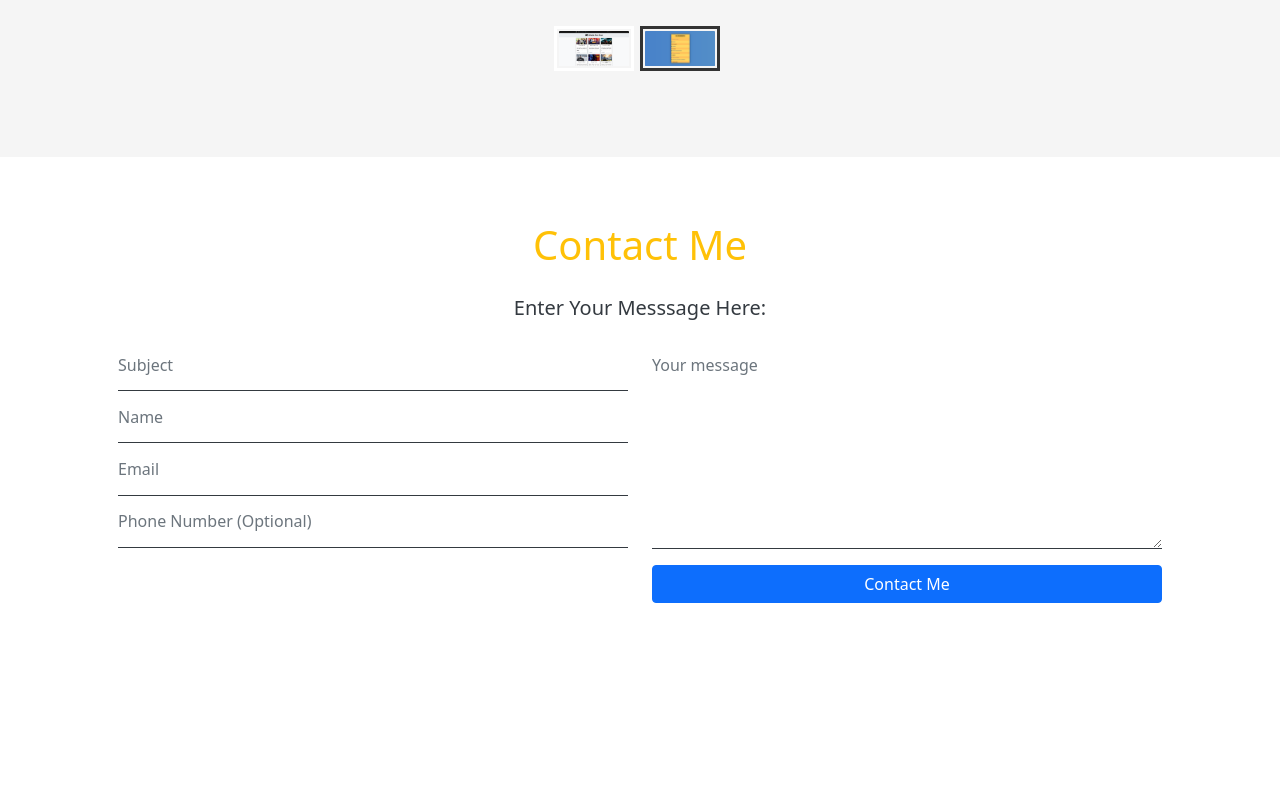
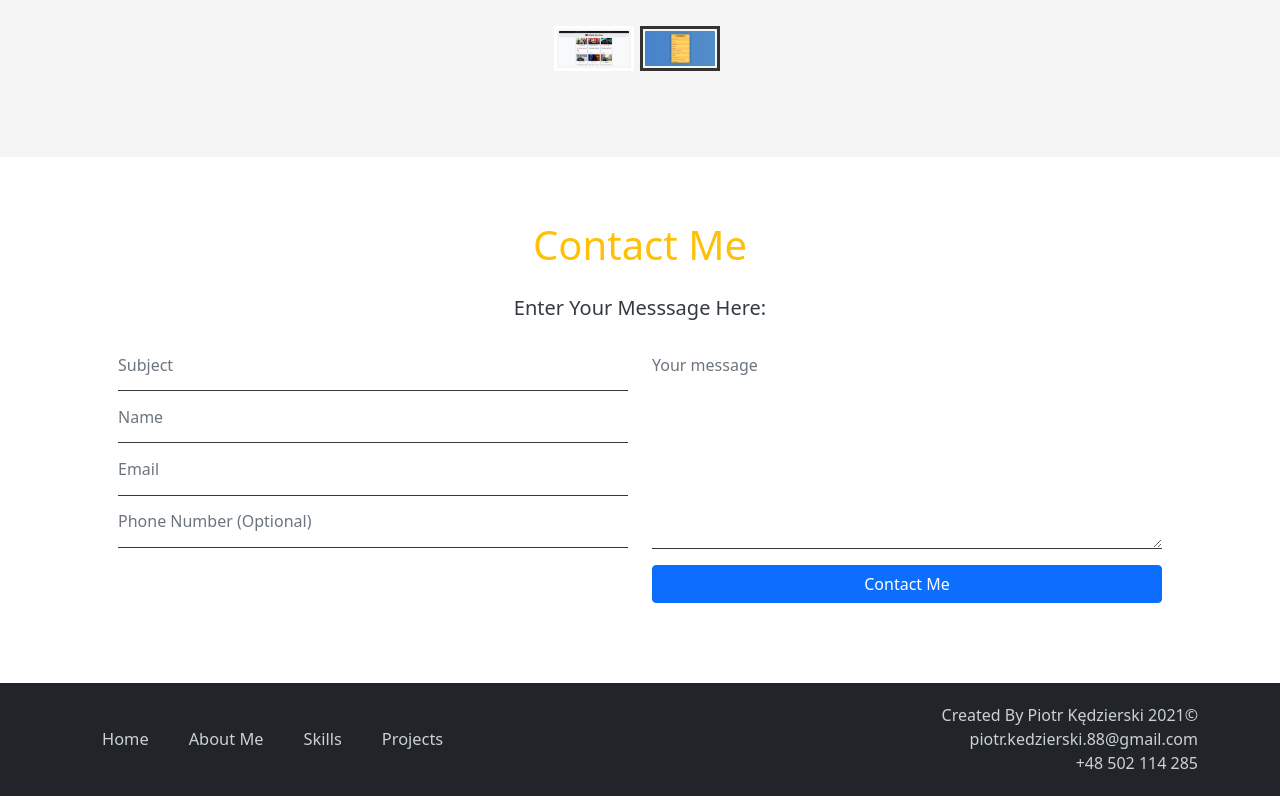
Before and after one commit to pkedzierski88/Portfolio, a React (Create React App) app: page / in a window 1280 px wide. Shown: the part 2909-3705 px from the top of the page. Before the commit the page ends 3592 px from the top, so only its background shows below. Built offline with nearby package versions, Linux system fonts and the light colour scheme.

Commit message:
Footer component finished

```diff
--- a/src/App.js
+++ b/src/App.js
@@ -6,6 +6,7 @@ import Layout from './Components/layout/Layout';
 import Contacts from './Components/Contacts';
 import Projects from './Components/Projects';
 import Skills from './Components/Skills';
+import Footer from './Components/Footer';
 
 const App = () => {
   return (
@@ -15,6 +16,7 @@ const App = () => {
       <Skills />
       <Projects />
       <Contacts />
+      <Footer />
     </Layout>
   );
 };
--- a/src/Components/Contacts.scss
+++ b/src/Components/Contacts.scss
@@ -1,11 +1,11 @@
 @import './helpers/colorVariables';
 
-@mixin focusStyle {
+@mixin focus-style {
   font-weight: 500;
   color: $darkYellow;
 }
 
-@mixin messageStyle($color) {
+@mixin message-style($color) {
   color: $color;
   font-size: 1.25rem;
   margin-bottom: 1rem;
@@ -30,11 +30,11 @@
       box-shadow: none;
 
       &:focus {
-        @include focusStyle;
+        @include focus-style;
         border-bottom: 1px solid $darkYellow;
 
         &::placeholder {
-          @include focusStyle;
+          @include focus-style;
         }
       }
     }
@@ -49,11 +49,11 @@
     }
 
     .success-message {
-      @include messageStyle($primaryGreen);
+      @include message-style($primaryGreen);
     }
 
     .default-message {
-      @include messageStyle($primaryDark);
+      @include message-style($primaryDark);
     }
 
     @media (max-width: 768px) {
--- /dev/null
+++ b/src/Components/Footer.js
@@ -0,0 +1,43 @@
+import React from 'react';
+import { Link } from 'react-scroll';
+import './Footer.scss';
+
+const Footer = () => {
+  return (
+    <div className="footer-wrapper bg-dark">
+      <div className="container">
+        <div className="row justify-content-between">
+          <div className="col-md-6 col-xs-12 text-md-start text-center my-4 first-column">
+            <Link to="landing-page" className="footer-link">
+              Home
+            </Link>
+            <Link to="about-me" offset={-65} className="footer-link">
+              About&nbsp;Me
+            </Link>
+            <Link to="my-skills" offset={-65} className="footer-link">
+              Skills
+            </Link>
+            <Link to="projects" offset={-65} className="footer-link">
+              Projects
+            </Link>
+          </div>
+          <div className="col-md-6 col-xs-12 text-md-end text-center">
+            <p>
+              Created By Piotr Kędzierski 2021<span>&copy;</span>
+            </p>
+            <p>
+              <a href="mailto:piotr.kedzierski.88@gmail.com">
+                piotr.kedzierski.88@gmail.com
+              </a>
+            </p>
+            <p>
+              <a href="tel:502114285">+48 502 114 285</a>
+            </p>
+          </div>
+        </div>
+      </div>
+    </div>
+  );
+};
+
+export default Footer;
--- /dev/null
+++ b/src/Components/Footer.scss
@@ -0,0 +1,40 @@
+@import './helpers/colorVariables';
+
+@mixin standard-look {
+  text-decoration: none;
+  color: $primaryGrey;
+  transition: all 0.2s ease-in-out;
+}
+
+.footer-wrapper {
+  padding: 1.25rem 0;
+  color: $primaryGrey;
+
+  .footer-link {
+    @include standard-look;
+    border-bottom: 2px solid transparent;
+    cursor: pointer;
+    margin: 1.25rem;
+    font-size: 1.025rem;
+    padding-bottom: 5px;
+
+    &:hover {
+      color: $lightGrey;
+      border-bottom: 2px solid $primaryYellow;
+    }
+  }
+
+  a {
+    @include standard-look;
+    border-bottom: 1px solid transparent;
+
+    &:hover {
+      color: $lightGrey;
+      border-bottom: 1px solid $primaryYellow;
+    }
+  }
+
+  p {
+    margin-bottom: 0;
+  }
+}
--- a/src/index.js
+++ b/src/index.js
@@ -2,13 +2,10 @@ import React from 'react';
 import ReactDOM from 'react-dom';
 import App from './App';
 import '../node_modules/bootstrap/dist/css/bootstrap.min.css';
-import { BrowserRouter } from 'react-router-dom';
 
 ReactDOM.render(
   <React.StrictMode>
-    <BrowserRouter>
-      <App />
-    </BrowserRouter>
+    <App />
   </React.StrictMode>,
   document.getElementById('root')
 );
```
